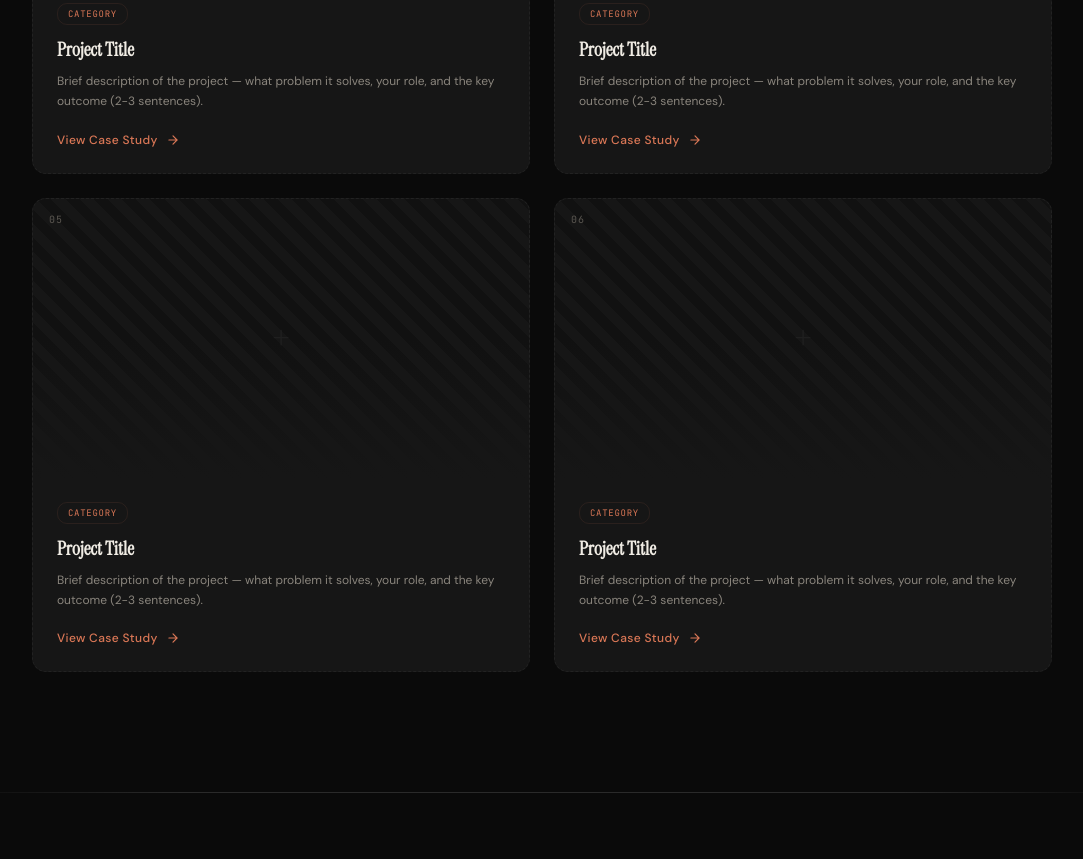
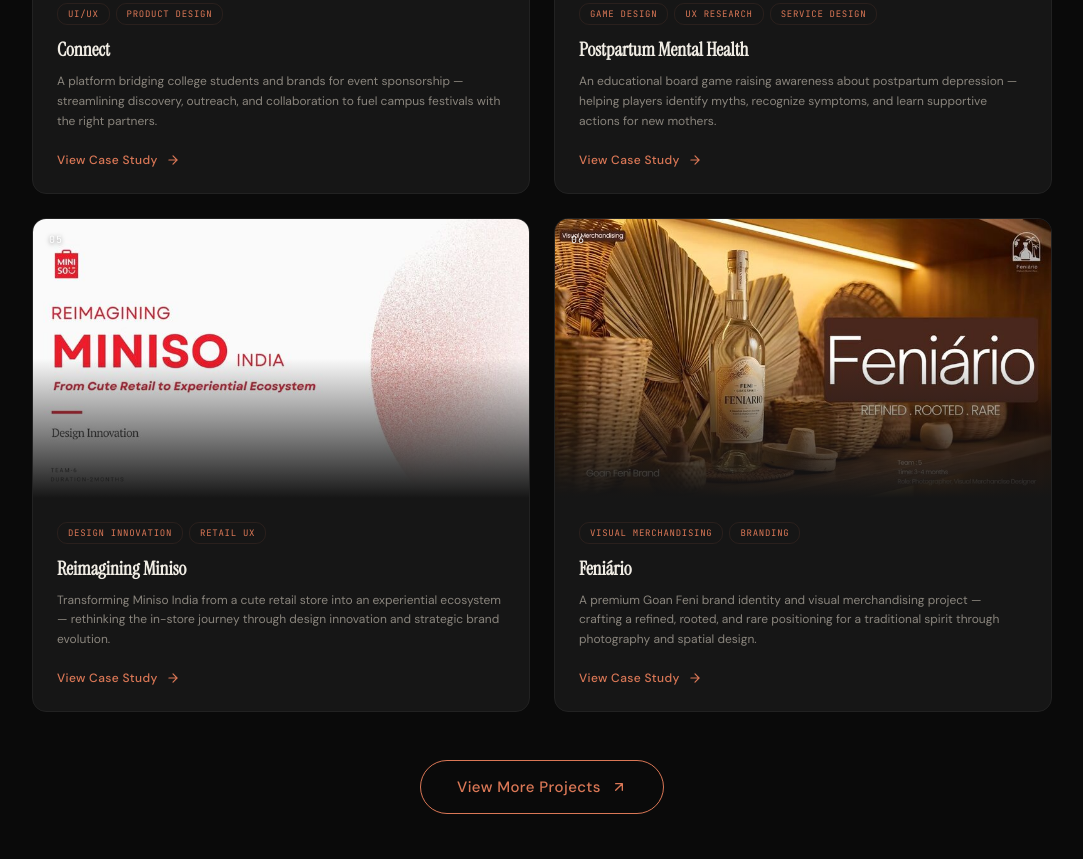
Before and after one commit to IAMxROUF/portfolio, a website: page index.html in a window 1280 px wide. Shown: the part 3941-4800 px from the top of the page, without its empty margins (98-1181 px from the left). Drawn offline with nearby package versions, Linux system fonts and the light colour scheme; animation ran at ten frames a second.

Commit message:
Update index.html

```diff
--- a/index.html
+++ b/index.html
@@ -120,7 +120,9 @@ section{position:relative;z-index:1}
 .project-thumb{width:100%;aspect-ratio:16/9;background:var(--bg-elevated);display:flex;align-items:center;justify-content:center;position:relative;overflow:hidden}
 .project-thumb::after{content:'';position:absolute;inset:0;background:linear-gradient(to top,var(--bg-card),transparent 50%)}
 .project-thumb .thumb-placeholder{font-family:var(--serif);font-size:36px;color:var(--border-light);opacity:.5}
-.project-number{position:absolute;top:14px;left:16px;font-family:var(--mono);font-size:10px;color:var(--text-muted);letter-spacing:.1em;z-index:1}
+.project-thumb img{width:100%;height:100%;object-fit:cover;position:relative;z-index:0;transition:transform .6s cubic-bezier(.23,1,.32,1)}
+.project-card:hover .project-thumb img{transform:scale(1.05)}
+.project-number{position:absolute;top:14px;left:16px;font-family:var(--mono);font-size:10px;color:#fff;letter-spacing:.1em;z-index:1;text-shadow:0 1px 4px rgba(0,0,0,0.5)}
 .project-info{padding:24px}
 .project-tags{display:flex;flex-wrap:wrap;gap:6px;margin-bottom:12px}
 .project-tags span{font-family:var(--mono);font-size:9px;color:var(--accent);letter-spacing:.08em;text-transform:uppercase;padding:4px 10px;border:1px solid var(--accent-dim);border-radius:10px}
@@ -130,9 +132,13 @@ section{position:relative;z-index:1}
 .project-link:hover{gap:14px}
 .project-link svg{width:14px;height:14px;transition:transform .3s}
 .project-link:hover svg{transform:translateX(4px)}
-.project-card.template{border-style:dashed;border-color:var(--border)}
-.project-card.template .project-thumb{background:repeating-linear-gradient(45deg,var(--bg-elevated),var(--bg-elevated) 10px,var(--bg-card) 10px,var(--bg-card) 20px)}
-.project-card.template:hover{border-color:var(--text-muted)}
+.view-more-btn{display:inline-flex;align-items:center;gap:10px;padding:16px 36px;border:1px solid var(--accent);border-radius:40px;color:var(--accent);text-decoration:none;font-size:15px;font-weight:500;letter-spacing:.03em;font-family:var(--sans);transition:all .4s cubic-bezier(.23,1,.32,1);position:relative;overflow:hidden;background:transparent}
+.view-more-btn::before{content:'';position:absolute;inset:0;background:var(--accent);transform:translateX(-101%);transition:transform .4s cubic-bezier(.23,1,.32,1);z-index:0;border-radius:40px}
+.view-more-btn:hover::before{transform:translateX(0)}
+.view-more-btn:hover{color:#fff;border-color:var(--accent);transform:translateY(-2px);box-shadow:0 8px 32px var(--accent-glow)}
+.view-more-btn span,.view-more-btn svg{position:relative;z-index:1}
+.view-more-btn svg{width:16px;height:16px;position:relative;z-index:1;transition:transform .3s}
+.view-more-btn:hover svg{transform:translate(3px,-3px)}
 
 #achievements{padding:120px 40px;max-width:1200px;margin:0 auto}
 .achievements-list{margin-top:0;display:flex;flex-direction:column}
@@ -326,12 +332,18 @@ footer a:hover{color:var(--accent)}
 <section id="projects">
   <div class="section-label">04 — Featured Works</div>
   <div class="projects-grid">
-    <div class="project-card"><div class="project-thumb"><div class="project-number">01</div><div class="thumb-placeholder">&#x1f3a8;</div></div><div class="project-info"><div class="project-tags"><span>AR/VR</span><span>UI/UX</span><span>Service Design</span></div><h3 class="project-title">Muse.AR</h3><p class="project-desc">An AR-based virtual gallery app enabling immersive viewing and interactive presentation of student and artist digital artworks. Built with Figma and Unity.</p><a href="https://www.behance.net/gallery/222850545/MuseAR-Augmented-Virtual-Gallery" target="_blank" class="project-link">View Case Study <svg viewBox="0 0 24 24" fill="none" stroke="currentColor" stroke-width="2" stroke-linecap="round"><path d="M5 12h14M12 5l7 7-7 7"/></svg></a></div></div>
-    <div class="project-card"><div class="project-thumb"><div class="project-number">02</div><div class="thumb-placeholder">&#x1f64f;</div></div><div class="project-info"><div class="project-tags"><span>Immersive</span><span>UI/UX</span><span>Service Design</span></div><h3 class="project-title">E-Pilgrim</h3><p class="project-desc">An immersive digital platform enabling devotees to experience pilgrimage and darshan remotely. Research with 30+ devotees; end-to-end service blueprints and UI.</p><a href="https://www.behance.net/gallery/240374379/E-Pilgrim-Reimagining-Pilgrimage-for-Elderly-People" target="_blank" class="project-link">View Case Study <svg viewBox="0 0 24 24" fill="none" stroke="currentColor" stroke-width="2" stroke-linecap="round"><path d="M5 12h14M12 5l7 7-7 7"/></svg></a></div></div>
-    <div class="project-card template"><div class="project-thumb"><div class="project-number">03</div><div class="thumb-placeholder">+</div></div><div class="project-info"><div class="project-tags"><span>Category</span></div><h3 class="project-title">Project Title</h3><p class="project-desc">Brief description of the project — what problem it solves, your role, and the key outcome (2-3 sentences).</p><a href="#" target="_blank" class="project-link">View Case Study <svg viewBox="0 0 24 24" fill="none" stroke="currentColor" stroke-width="2" stroke-linecap="round"><path d="M5 12h14M12 5l7 7-7 7"/></svg></a></div></div>
-    <div class="project-card template"><div class="project-thumb"><div class="project-number">04</div><div class="thumb-placeholder">+</div></div><div class="project-info"><div class="project-tags"><span>Category</span></div><h3 class="project-title">Project Title</h3><p class="project-desc">Brief description of the project — what problem it solves, your role, and the key outcome (2-3 sentences).</p><a href="#" target="_blank" class="project-link">View Case Study <svg viewBox="0 0 24 24" fill="none" stroke="currentColor" stroke-width="2" stroke-linecap="round"><path d="M5 12h14M12 5l7 7-7 7"/></svg></a></div></div>
-    <div class="project-card template"><div class="project-thumb"><div class="project-number">05</div><div class="thumb-placeholder">+</div></div><div class="project-info"><div class="project-tags"><span>Category</span></div><h3 class="project-title">Project Title</h3><p class="project-desc">Brief description of the project — what problem it solves, your role, and the key outcome (2-3 sentences).</p><a href="#" target="_blank" class="project-link">View Case Study <svg viewBox="0 0 24 24" fill="none" stroke="currentColor" stroke-width="2" stroke-linecap="round"><path d="M5 12h14M12 5l7 7-7 7"/></svg></a></div></div>
-    <div class="project-card template"><div class="project-thumb"><div class="project-number">06</div><div class="thumb-placeholder">+</div></div><div class="project-info"><div class="project-tags"><span>Category</span></div><h3 class="project-title">Project Title</h3><p class="project-desc">Brief description of the project — what problem it solves, your role, and the key outcome (2-3 sentences).</p><a href="#" target="_blank" class="project-link">View Case Study <svg viewBox="0 0 24 24" fill="none" stroke="currentColor" stroke-width="2" stroke-linecap="round"><path d="M5 12h14M12 5l7 7-7 7"/></svg></a></div></div>
+    <div class="project-card"><div class="project-thumb"><div class="project-number">01</div><img src="images/Muse_AR.jpg" alt="Muse.AR" loading="lazy"></div><div class="project-info"><div class="project-tags"><span>AR/VR</span><span>UI/UX</span><span>Service Design</span></div><h3 class="project-title">Muse.AR</h3><p class="project-desc">An AR-based virtual gallery app enabling immersive viewing and interactive presentation of student and artist digital artworks. Built with Figma and Unity.</p><a href="https://muse-ar.vercel.app/" target="_blank" class="project-link">View Case Study <svg viewBox="0 0 24 24" fill="none" stroke="currentColor" stroke-width="2" stroke-linecap="round"><path d="M5 12h14M12 5l7 7-7 7"/></svg></a></div></div>
+    <div class="project-card"><div class="project-thumb"><div class="project-number">02</div><img src="images/E-Pilgrim.jpg" alt="E-Pilgrim" loading="lazy"></div><div class="project-info"><div class="project-tags"><span>Immersive</span><span>UI/UX</span><span>Service Design</span></div><h3 class="project-title">E-Pilgrim</h3><p class="project-desc">An immersive digital platform enabling devotees to experience pilgrimage and darshan remotely. Conducted user research with 30+ devotees; designed end-to-end service blueprints and UI.</p><a href="https://e-pilgrim-rouf.vercel.app/" target="_blank" class="project-link">View Case Study <svg viewBox="0 0 24 24" fill="none" stroke="currentColor" stroke-width="2" stroke-linecap="round"><path d="M5 12h14M12 5l7 7-7 7"/></svg></a></div></div>
+    <div class="project-card"><div class="project-thumb"><div class="project-number">03</div><img src="images/Connect_App.jpg" alt="Connect" loading="lazy"></div><div class="project-info"><div class="project-tags"><span>UI/UX</span><span>Product Design</span></div><h3 class="project-title">Connect</h3><p class="project-desc">A platform bridging college students and brands for event sponsorship — streamlining discovery, outreach, and collaboration to fuel campus festivals with the right partners.</p><a href="https://www.behance.net/gallery/235140619/CONNECT-UI-Design" target="_blank" class="project-link">View Case Study <svg viewBox="0 0 24 24" fill="none" stroke="currentColor" stroke-width="2" stroke-linecap="round"><path d="M5 12h14M12 5l7 7-7 7"/></svg></a></div></div>
+    <div class="project-card"><div class="project-thumb"><div class="project-number">04</div><img src="images/Post_Partum.jpg" alt="Postpartum Mental Health" loading="lazy"></div><div class="project-info"><div class="project-tags"><span>Game Design</span><span>UX Research</span><span>Service Design</span></div><h3 class="project-title">Postpartum Mental Health</h3><p class="project-desc">An educational board game raising awareness about postpartum depression — helping players identify myths, recognize symptoms, and learn supportive actions for new mothers.</p><a href="https://www.behance.net/gallery/235142871/Post-Partum-Mental-Health-Game-Design" target="_blank" class="project-link">View Case Study <svg viewBox="0 0 24 24" fill="none" stroke="currentColor" stroke-width="2" stroke-linecap="round"><path d="M5 12h14M12 5l7 7-7 7"/></svg></a></div></div>
+    <div class="project-card"><div class="project-thumb"><div class="project-number">05</div><img src="images/Miniso.jpg" alt="Reimagining Miniso" loading="lazy"></div><div class="project-info"><div class="project-tags"><span>Design Innovation</span><span>Retail UX</span></div><h3 class="project-title">Reimagining Miniso</h3><p class="project-desc">Transforming Miniso India from a cute retail store into an experiential ecosystem — rethinking the in-store journey through design innovation and strategic brand evolution.</p><a href="https://www.behance.net/gallery/240328203/Reimagining-Miniso" target="_blank" class="project-link">View Case Study <svg viewBox="0 0 24 24" fill="none" stroke="currentColor" stroke-width="2" stroke-linecap="round"><path d="M5 12h14M12 5l7 7-7 7"/></svg></a></div></div>
+    <div class="project-card"><div class="project-thumb"><div class="project-number">06</div><img src="images/Feni.jpg" alt="Feniário" loading="lazy"></div><div class="project-info"><div class="project-tags"><span>Visual Merchandising</span><span>Branding</span></div><h3 class="project-title">Feniário</h3><p class="project-desc">A premium Goan Feni brand identity and visual merchandising project — crafting a refined, rooted, and rare positioning for a traditional spirit through photography and spatial design.</p><a href="https://www.behance.net/gallery/240327171/VM-Feniario" target="_blank" class="project-link">View Case Study <svg viewBox="0 0 24 24" fill="none" stroke="currentColor" stroke-width="2" stroke-linecap="round"><path d="M5 12h14M12 5l7 7-7 7"/></svg></a></div></div>
+  </div>
+  <div style="display:flex;justify-content:center;margin-top:48px">
+    <a href="https://www.behance.net/roufahmed2" target="_blank" class="view-more-btn">
+      View More Projects
+      <svg viewBox="0 0 24 24" fill="none" stroke="currentColor" stroke-width="2" stroke-linecap="round"><path d="M7 17L17 7M17 7H7M17 7v10"/></svg>
+    </a>
   </div>
 </section>
 
```
